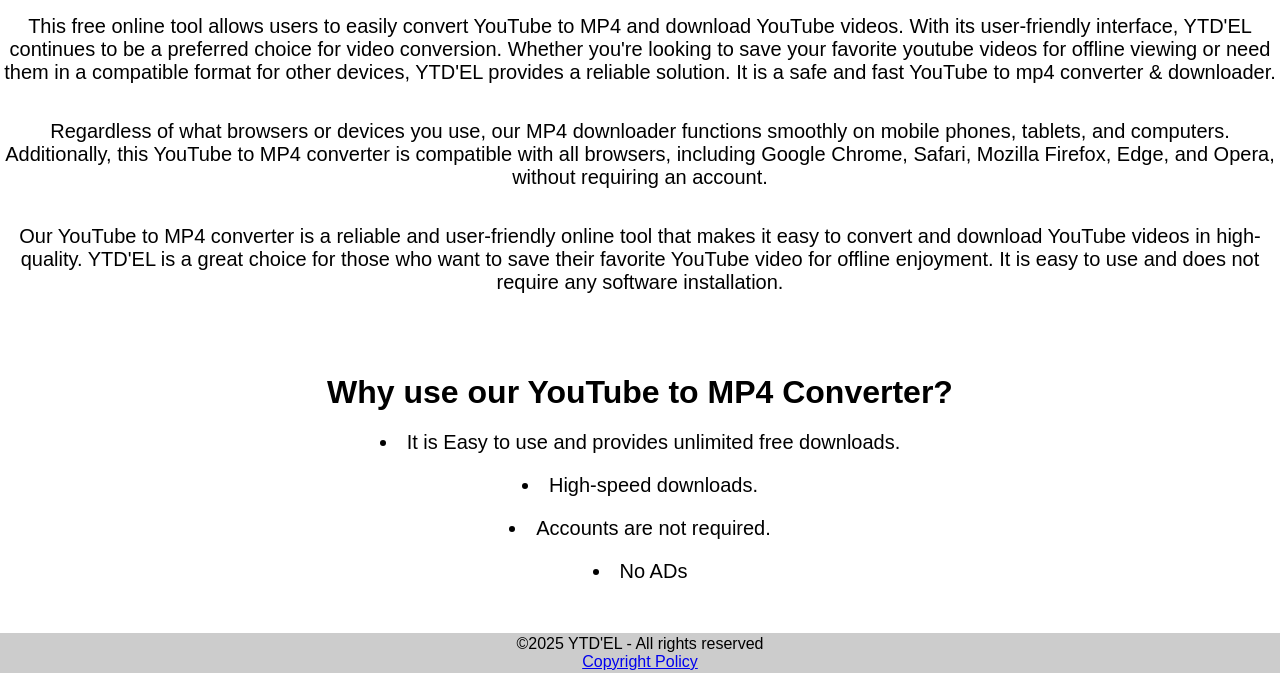
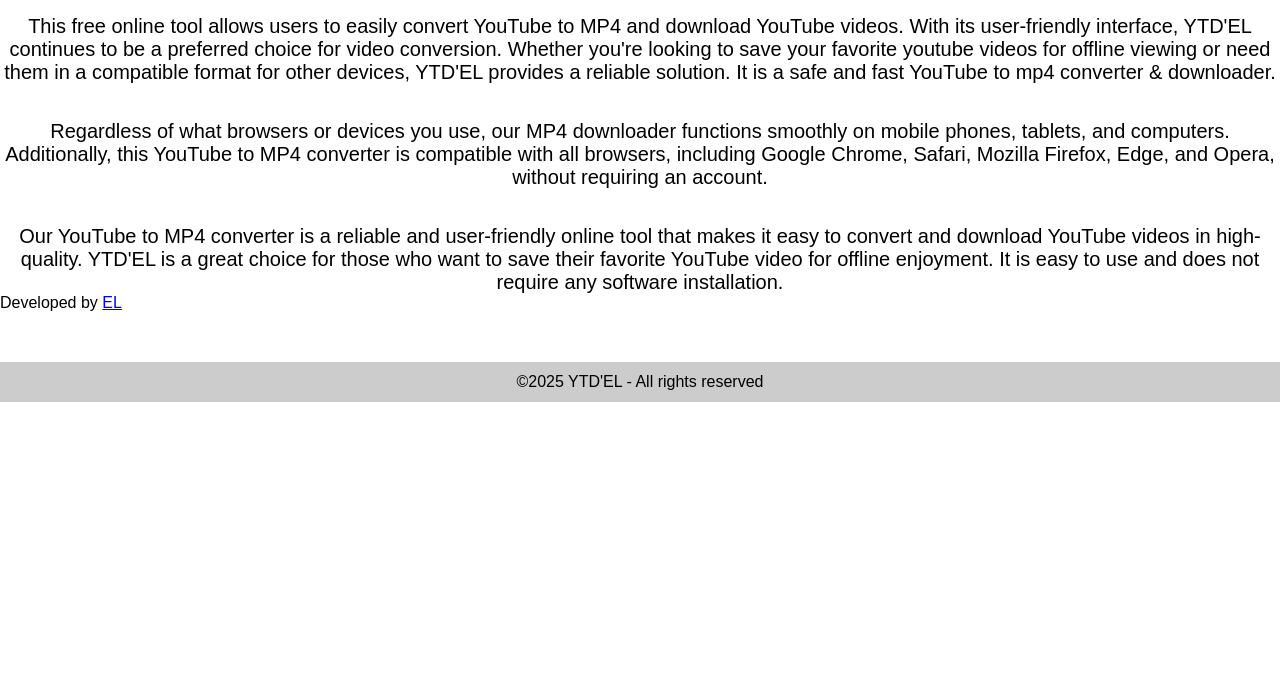
Before and after one commit to EL-gx/YTD-EL, a plain HTML site: page index.html in a window 1280 px wide. Shown: the part 468-1141 px from the top of the page. After the commit the page ends 870 px from the top, so only its background shows below. Drawn offline with Linux system fonts and the light colour scheme.

Commit message:
Update index.html

```diff
--- a/index.html
+++ b/index.html
@@ -63,32 +63,15 @@
                 installation.
             </p>
         </div>
-
-        <div class="pers">
-          <h1>
-            Why use our YouTube to MP4 Converter?
-          </h1>
-            <li>
-              It is Easy to use and provides unlimited free downloads.
-            </li>
-            <li>
-              High-speed downloads.
-            </li>
-            <li>
-              Accounts are not required.
-            </li>
-            <li>
-              No ADs
-            </li>
+        <div class="fuh">
+            <p>
+                Developed by
+                <a href="https://www.facebook.com/eldwincabanilla">EL</a>
+            </p>
         </div>
-
         <footer>
             <div clas>
-                <p>©2025 YTD'EL - All rights reserved</p>
-            </div>
-            <div class="bottomNav">
-                <a href="copyright.html">Copyright Policy</a>
-                <a href=""></a>
+                <p>&copy2025 YTD'EL - All rights reserved</p>
             </div>
         </footer>
     </body>
```
